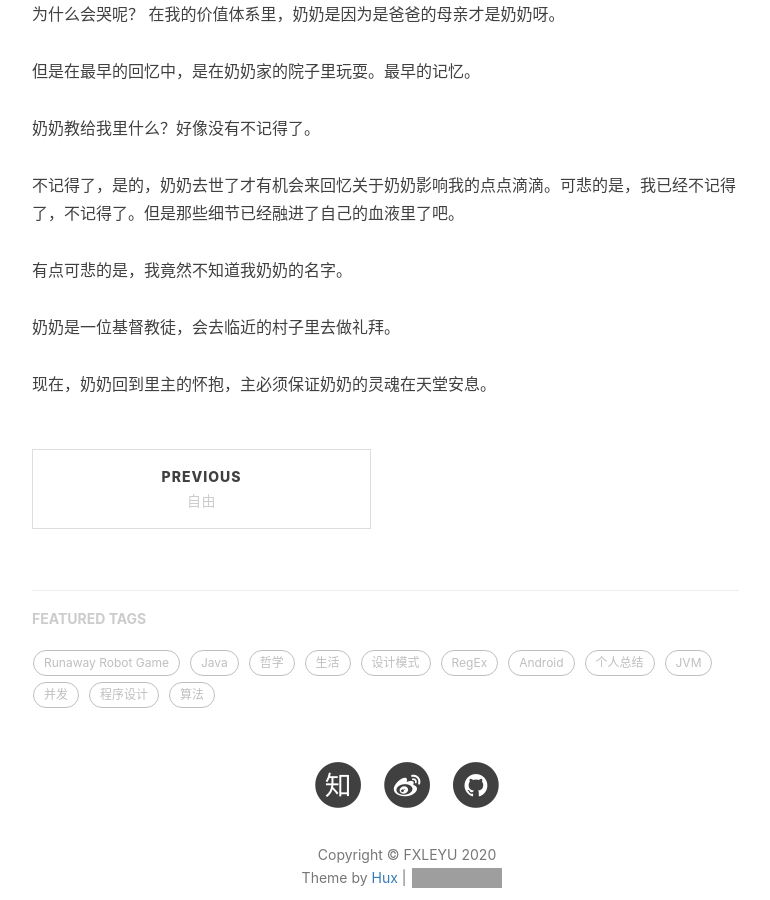
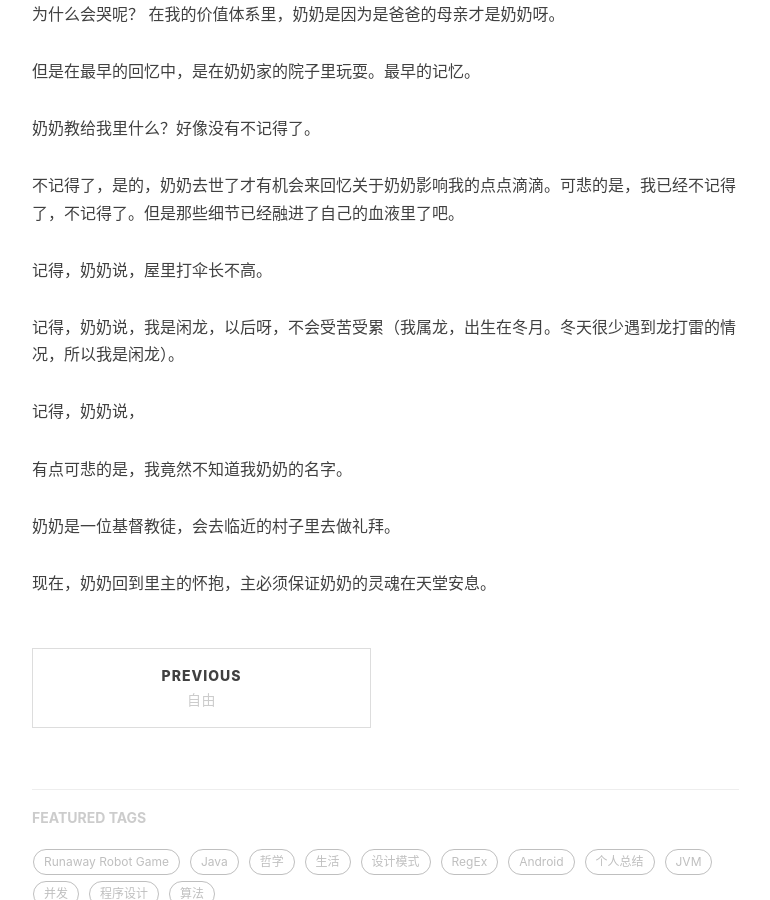
Before and after one commit to fxleyu/fxleyu.github.io, a Jekyll site: the page built from _posts/2020-02-07-R.I.P-my-grandma-on-my-mother-s-side.md, in a window 1280 px wide and 900 px high, scrolled down 620 px. Shown: the whole window, without its empty margins (233-1003 px from the left). Built offline with Jekyll 4.4.1, drawn with Linux system fonts in a browser that asks for light colours; nearby versions of some CDN libraries; comment, search, counter and statistics services are not loaded; grey boxes are pictures that could not be loaded.

Commit message:
[哀悼] 记录一些细节
Co-Authored-By: 朱智慧 <fxleyu@qq.com>

```diff
--- a/_posts/2020-02-07-R.I.P-my-grandma-on-my-mother-s-side.md
+++ b/_posts/2020-02-07-R.I.P-my-grandma-on-my-mother-s-side.md
@@ -20,6 +20,11 @@ tags:
 
 不记得了，是的，奶奶去世了才有机会来回忆关于奶奶影响我的点点滴滴。可悲的是，我已经不记得了，不记得了。但是那些细节已经融进了自己的血液里了吧。
 
+记得，奶奶说，屋里打伞长不高。
+
+记得，奶奶说，我是闲龙，以后呀，不会受苦受累（我属龙，出生在冬月。冬天很少遇到龙打雷的情况，所以我是闲龙）。
+
+记得，奶奶说，
 
 有点可悲的是，我竟然不知道我奶奶的名字。
 
```
